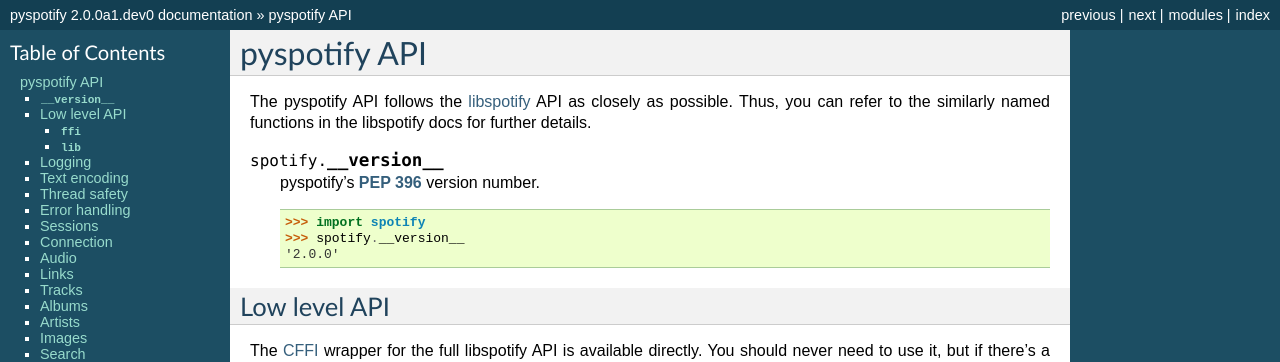
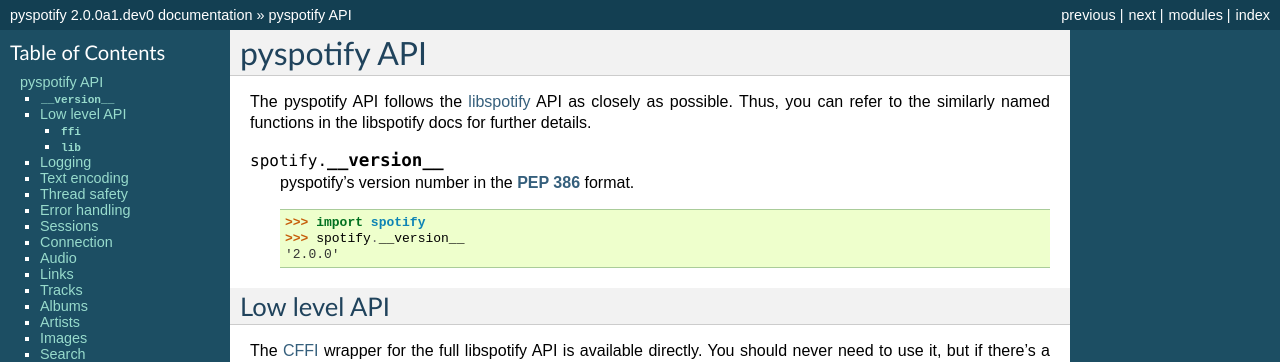
Before and after one commit to jodal/pyspotify, a Sphinx documentation site: the page built from docs/api.rst, in a window 1280 px wide and 900 px high. Shown: the top 362 px of the window. Built offline with Sphinx 7.4.7, drawn with Linux system fonts in a browser that asks for light colours.

Commit message:
docs: Refer to correct PEP

```diff
--- a/docs/api.rst
+++ b/docs/api.rst
@@ -12,7 +12,7 @@
 
 .. attribute:: __version__
 
-    pyspotify's :pep:`396` version number.
+    pyspotify's version number in the :pep:`386` format.
 
     ::
 
```
